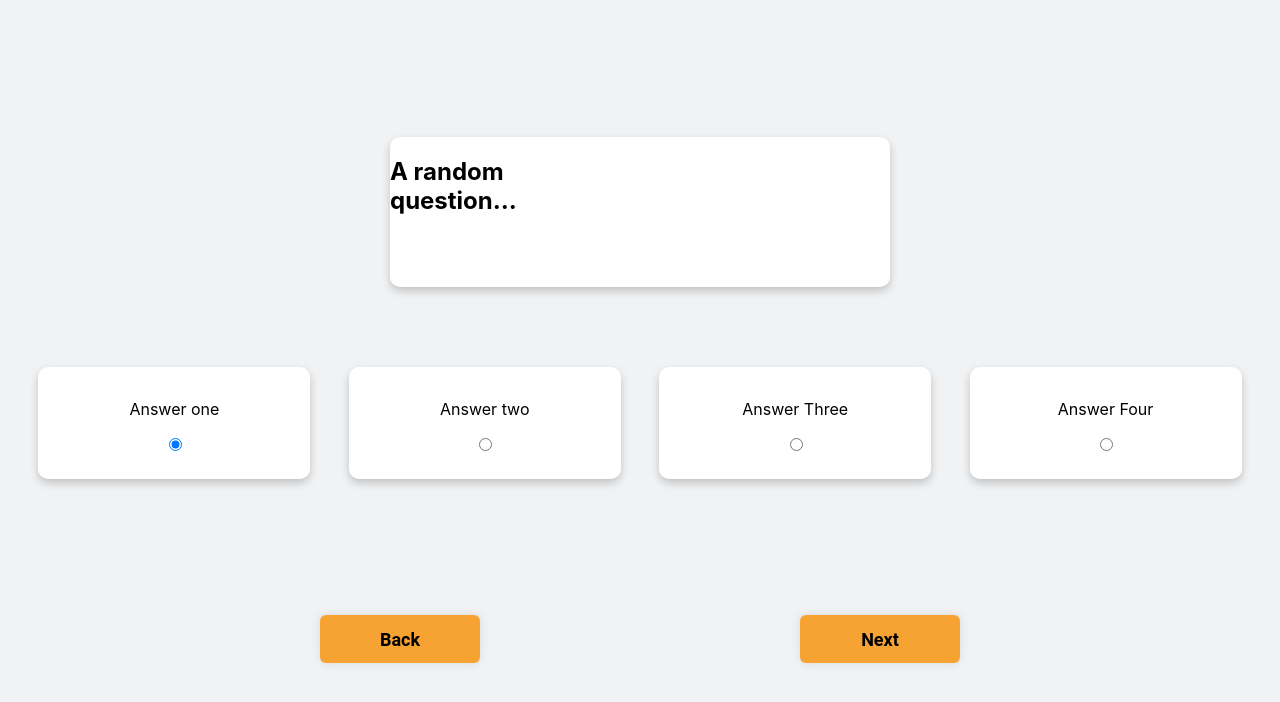
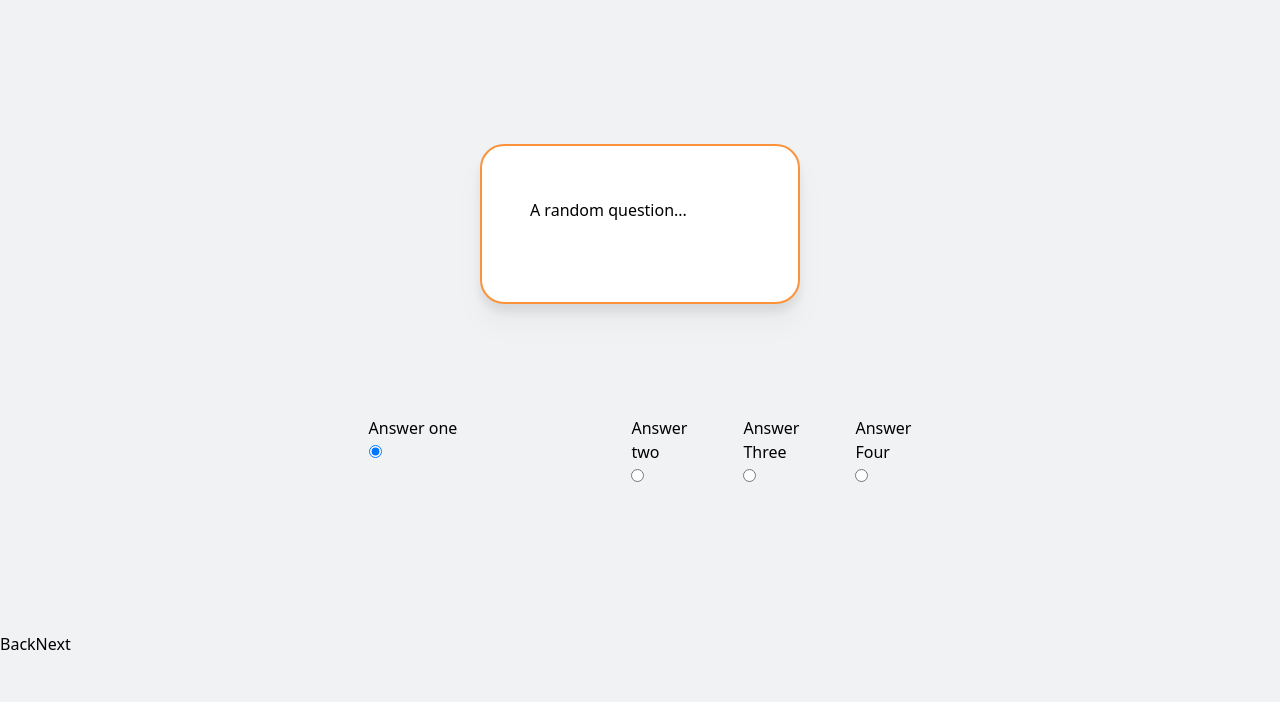
Before and after one commit to akiraah/survey-app, a React (Create React App) app: page /question-one in a window 1280 px wide. Shown: the top 702 px of the page. Built offline with nearby package versions, Linux system fonts and the light colour scheme.

Commit message:
using tailwind css to style out the app

```diff
--- a/package.json
+++ b/package.json
@@ -9,6 +9,7 @@
     "@testing-library/user-event": "^13.5.0",
     "react": "^18.2.0",
     "react-dom": "^18.2.0",
+    "react-icons": "^4.4.0",
     "react-router-dom": "^6.3.0",
     "react-scripts": "5.0.1",
     "web-vitals": "^2.1.4"
@@ -40,6 +41,7 @@
     ]
   },
   "devDependencies": {
-    "gh-pages": "^4.0.0"
+    "gh-pages": "^4.0.0",
+    "tailwindcss": "^3.1.8"
   }
 }
--- a/src/App.css
+++ b/src/App.css
@@ -1,4 +1,4 @@
-section {
+/* section {
   height: 100vh;
   display: flex;
   justify-content: center;
@@ -53,7 +53,7 @@ section {
   display: flex;
   flex-direction: row;
   justify-content: space-evenly;
-  /* flex:1 1 auto; */
+  flex:1 1 auto;
 }
 
 .card {
@@ -124,4 +124,4 @@ section {
   width: 100em;
   border-radius: 6px;
   height: 2em;
-}
+} */
--- a/src/App.js
+++ b/src/App.js
@@ -1,5 +1,6 @@
 import React from 'react'
 import { useRoutes } from 'react-router-dom'
+
 import './App.css'
 
 import FirstPage from './pages/FirstPage'
--- /dev/null
+++ b/src/backup.css
@@ -0,0 +1,127 @@
+section {
+    height: 100vh;
+    display: flex;
+    justify-content: center;
+    flex-direction: column;
+    margin: 0;
+    padding: 0;
+  }
+
+  .survey-logo {
+    width: 50%;
+    height: 10%;
+    align-self: center;
+  }
+
+  .one {
+    background-color: white;
+  }
+
+  .two {
+    background-color: #f6a333;
+  }
+
+  .question-section {
+    background-color: #f1f2f3;
+    display: flex;
+    justify-content: space-evenly;
+
+  }
+
+  .question-container {
+    background-color: #f1f2f3;
+    display: flex;
+    flex-direction: column;
+    row-gap: 5em;
+  }
+
+  .question-card {
+    width: 500px;
+    height: 150px;
+    border-radius: 10px;
+    background-color: #fff;
+    align-self: center;
+    box-shadow: 0 4px 8px 0 rgba(0, 0, 0, 0.2);
+    justify-content: center
+  }
+
+  .question-card  h1 {
+    width: 10em;
+  }
+
+  .answer-section {
+    display: flex;
+    flex-direction: row;
+    justify-content: space-evenly;
+    /* flex:1 1 auto; */
+  }
+
+  .card {
+    box-shadow: 0 4px 8px 0 rgba(0, 0, 0, 0.2);
+    padding: 16px;
+    text-align: center;
+    background-color: #f1f1f1;
+    width: 15em;
+    height: 5em;
+    border-radius: 10px;
+    background-color: #fff;
+
+  }
+
+  .btn-primary {
+    background: #fff;
+    box-sizing: border-box;
+    border-radius: 6px;
+    height: 3rem;
+    display: flex;
+    align-items: center;
+    border-width: 0;
+    width: 25vh;
+    background-color: #fff;
+    width: 160px;
+    padding: 20px;
+    color: #fff;
+    cursor: pointer;
+    box-shadow: 0 0 10px rgba(0, 0, 0, 0.1);
+    -webkit-transition-duration: 0.3s;
+    transition-duration: 0.3s;
+    -webkit-transition-property: box-shadow, transform;
+    transition-property: box-shadow, transform;
+    justify-content: center;
+    align-items: center;
+    align-self: center;
+  }
+
+  .btn-primary.nav {
+    background-color: #f6a333;
+  }
+
+  .btn span {
+    font-family: Diodrum, -apple-system, BlinkMacSystemFont, Segoe UI, Roboto,
+      Helvetica Neue, Arial, sans-serif;
+    color: black;
+    text-align: center;
+    text-decoration: none;
+    font-family: 'Roboto', sans-serif;
+    font-size: 18px;
+    font-weight: bold;
+  }
+  .btn:hover,
+  .btn:focus,
+  .btn:active {
+    box-shadow: 0 0 20px rgba(0, 0, 0, 0.5);
+    -webkit-transform: scale(1.1);
+    transform: scale(1.1);
+  }
+
+  .button-container {
+    display: flex;
+    flex-direction: row;
+    justify-content: space-evenly;
+  }
+
+  .open-answer {
+    width: 100em;
+    border-radius: 6px;
+    height: 2em;
+  }
--- a/src/index.css
+++ b/src/index.css
@@ -1,13 +1,3 @@
-body {
-  margin: 0;
-  font-family: -apple-system, BlinkMacSystemFont, 'Segoe UI', 'Roboto', 'Oxygen',
-    'Ubuntu', 'Cantarell', 'Fira Sans', 'Droid Sans', 'Helvetica Neue',
-    sans-serif;
-  -webkit-font-smoothing: antialiased;
-  -moz-osx-font-smoothing: grayscale;
-}
-
-code {
-  font-family: source-code-pro, Menlo, Monaco, Consolas, 'Courier New',
-    monospace;
-}
+@tailwind base;
+@tailwind components;
+@tailwind utilities;
--- a/src/pages/FirstPage.js
+++ b/src/pages/FirstPage.js
@@ -5,13 +5,13 @@ const FirstPage = () => {
   const navigate = useNavigate()
 
   return (
-    <section className="question-section">
-      <div className="question-container">
-        <div className="question-card">
-          <h1>A random question...</h1>
+    <section className="flex flex-col bg-[#f1f2f3] h-screen w-screen justify-evenly">
+      <div className="flex flex-col self-center gap-y-28">
+        <div className="self-center container h-40 w-80 p-12 rounded-3xl border-2 border-orange-400 bg-white drop-shadow-xl">
+          <h1 className="leading-8 font-sans">A random question...</h1>
         </div>
-        <div className="answer-section">
-          <div className="card">
+        <div className="container flex flex-row justify-evenly gap-14">
+          <div className="container">
             <p>Answer one</p>
             <label>
               <input type="radio" value="option1" checked={true} />
@@ -53,3 +53,6 @@ const FirstPage = () => {
 }
 
 export default FirstPage
+
+
+// style="font-size: 23px;line-height: 41px;font-style: italic;letter-spacing: 0.102em;font-weight: 400;"
--- a/src/pages/Home.js
+++ b/src/pages/Home.js
@@ -8,15 +8,17 @@ const Home = () => {
 
   return (
     <div className="landing-container">
-      <section className="one">
-        <img src={logo} className="survey-logo" alt="logo" />
+      <section className="flex flex-col justify-center bg-white h-screen">
+        <img src={logo} className="self-center lg:h-25 lg:w-25" alt="logo" />
       </section>
-      <section className="two">
+      <section className="flex flex-col justify-center bg-orange-400 h-screen">
         <button
-          className="btn btn-primary"
-          onClick={() => navigate('/question-one')}
+          type="button"
+          className="self-center bg-white text-black font-bold uppercase h-12 w-80 hover:shadow-lg focus:shadow-lg shadow-md
+                    rounded-full transition ease-in-out delay-50 hover:-translate-y-1 hover:scale-110"
+          onClick={() => navigate("/question-one")}
         >
-          <span className="btn-title">Begin</span>
+          Begin
         </button>
       </section>
     </div>
--- /dev/null
+++ b/tailwind.config.js
@@ -0,0 +1,23 @@
+module.exports = {
+  content: ['./src/**/*.{js,jsx,ts,tsx}'],
+  mode: 'jit',
+  purge: ['./src/**/*.{js,jsx,ts,tsx}', './public/index.html'],
+  theme: {
+    screens: {
+      'ipad-vl': { raw: '(min-width: 768px),(max-width:1080px)' },
+      'ipad-hl': { raw: '(min-width: 768px),(max-width:1080px)' },
+      'sm': '640px',
+      // => @media (min-width: 640px) { ... }
+      'md': '768px',
+      // => @media (min-width: 768px) { ... }
+      'lg': '1024px',
+      // => @media (min-width: 1024px) { ... }
+      'xl': '1280px',
+      // => @media (min-width: 1280px) { ... }
+      '2xl': '1536px',
+      // => @media (min-width: 1536px) { ... }
+    },
+    extend: {},
+  },
+  plugins: [],
+}
```
Also changed, not shown: 2 other files (tests, documents, lock files or other folders).
